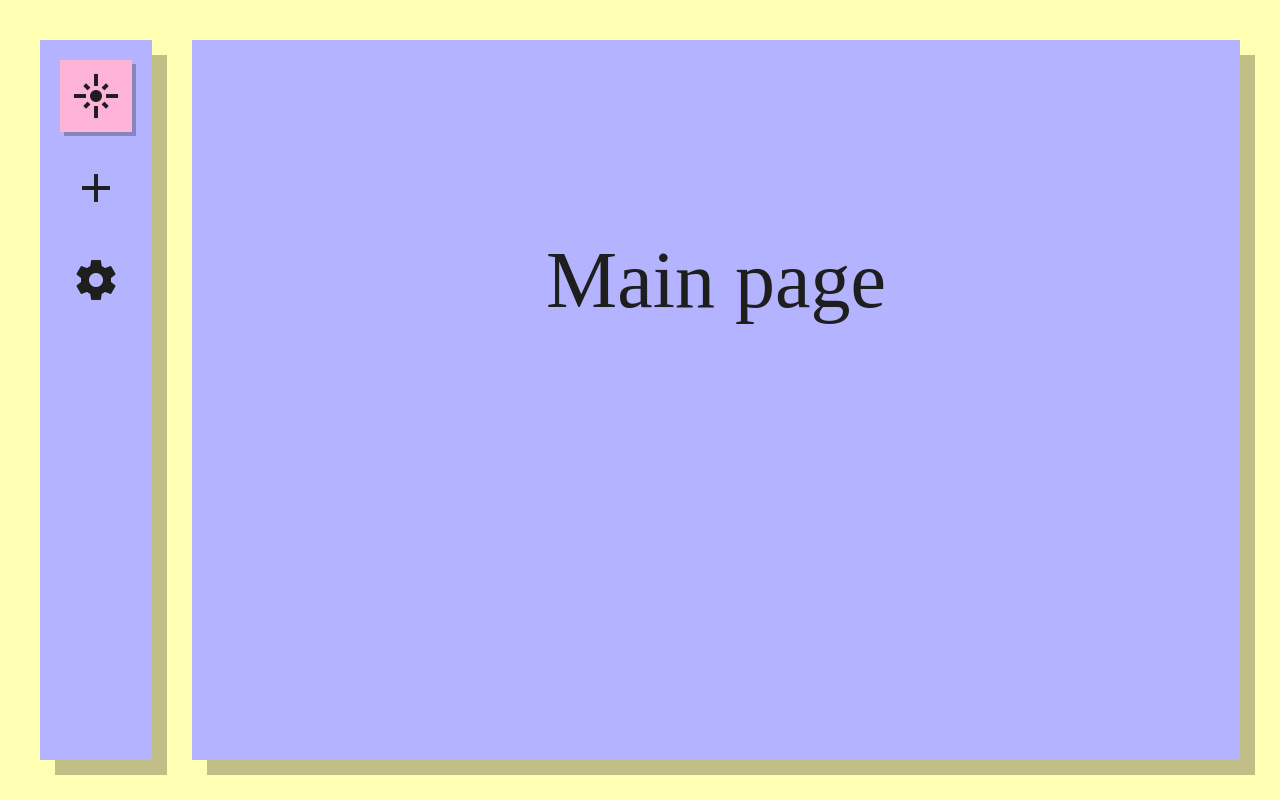
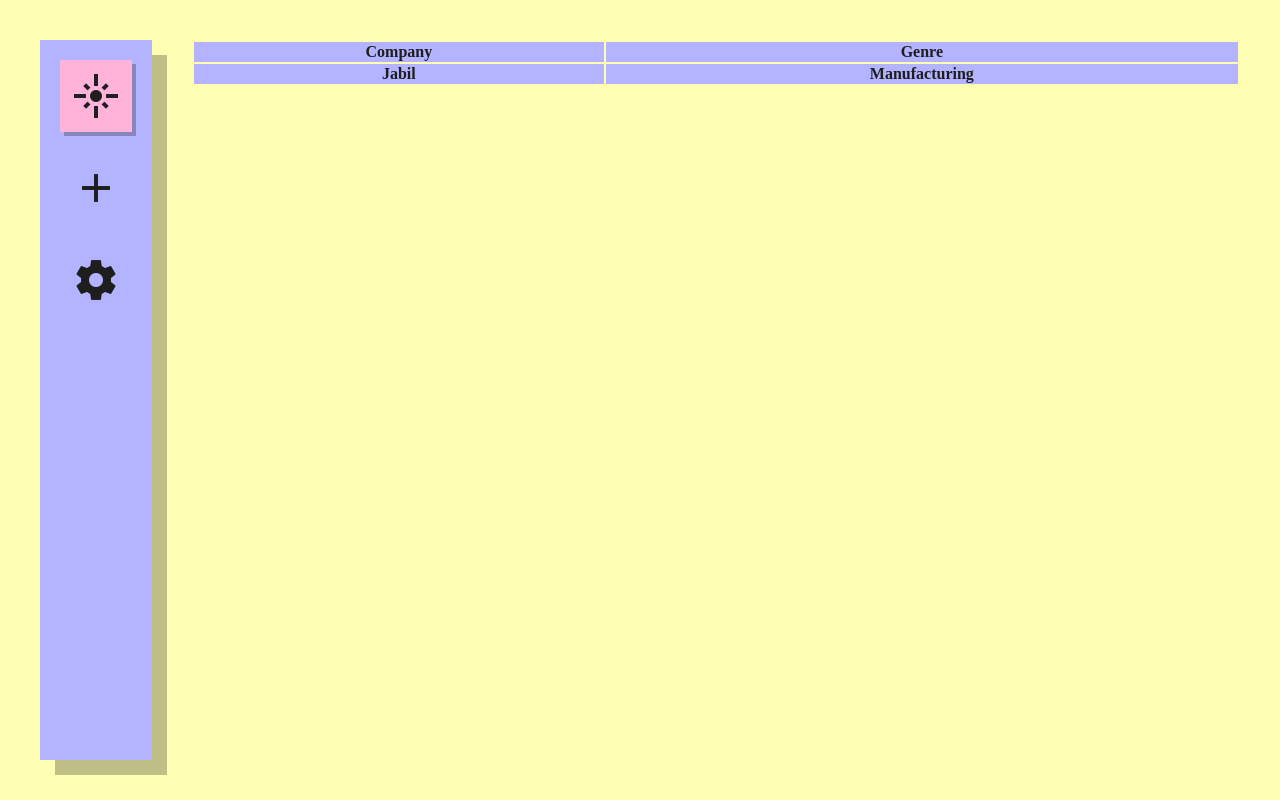
Before and after one commit to Et-17/Helios, a Vue app: page / in a window 1280 px wide. Built offline with nearby package versions, Linux system fonts and the light colour scheme.

Commit message:
Add basic company list view
I'm still in the sort of mess around stage, so these commits aren't very
focused, but here's a little prototype company list. Much to do!

```diff
--- a/src/App.vue
+++ b/src/App.vue
@@ -1,6 +1,7 @@
 <script setup lang="ts">
 import { ref } from 'vue';
 import Sidebar from './Sidebar/Sidebar.vue';
+import CompanyList from './CompanyList.vue';
 import MainView from './MainView.vue';
 
 const current_page = ref('main');
@@ -8,7 +9,8 @@ const current_page = ref('main');
 
 <template>
   <Sidebar @page-change="p => current_page = p" />
-  <MainView :page="current_page" />
+  <!-- <MainView :page="current_page" /> -->
+  <CompanyList />
 </template>
 
 <style>
--- /dev/null
+++ b/src/CompanyList.vue
@@ -0,0 +1,60 @@
+<script setup lang="ts">
+import { readDir, writeTextFile, createDir, BaseDirectory } from '@tauri-apps/api/fs';
+import type { FileEntry } from '@tauri-apps/api/fs';
+import { ref } from 'vue';
+
+// const read_dir_stuff = await readDir('users', { dir: BaseDirectory.AppData, recursive: true })
+
+function processEntries(entries: FileEntry[]) {
+  for (const entry of entries) {
+    console.log(`Entry: ${entry.path}`);
+    if (entry.children) {
+      processEntries(entry.children);
+    }
+  }
+}
+
+writeTextFile('users/test.txt', 'this is a test', { dir: BaseDirectory.AppConfig })
+  .then(_ => readDir('users', { dir: BaseDirectory.AppData, recursive: true }))
+  .then(processEntries);
+</script>
+
+<template>
+  <div>
+    <table>
+      <thead>
+        <tr>
+          <th>Company</th>
+          <th>Genre</th>
+        </tr>
+      </thead>
+      <tbody>
+        <tr>
+          <th>Jabil</th>
+          <th>Manufacturing</th>
+        </tr>
+      </tbody>
+    </table>
+  </div>
+</template>
+
+<style scoped="true">
+div {
+  position: absolute;
+  top: var(--outer-gutter);
+  right: var(--outer-gutter);
+  bottom: var(--outer-gutter);
+  left: calc(var(--icon-box-size) + var(--inner-gutter) * 2 + var(--outer-gutter) * 2);
+  overflow: hidden;
+}
+
+table {
+  width: 100%;
+}
+
+tr {
+  width: 100%;
+  background-color: var(--palette-card);
+  margin: var(--outer-gutter);
+}
+</style>
--- a/src/MainView.vue
+++ b/src/MainView.vue
@@ -1,4 +1,5 @@
 <script setup lang="ts">
+import CompanyList from './CompanyList.vue'
 import { invoke } from '@tauri-apps/api/tauri';
 
 invoke('greet', { name: 'World!' })
@@ -12,7 +13,8 @@ const props = defineProps<{
 <template>
   <div id="main-block">
     <Transition name="pages" mode="out-in">
-      <div class="page" id="main" v-if="page == 'main'">Main page</div>
+      <!-- <div class="page" id="main" v-if="page == 'main'">Main page</div> -->
+      <CompanyList class="page" id="main" v-if="page == 'main'" />
       <div class="page" id="add" v-else-if="page == 'add'">Add business page</div>
       <div class="page" id="settings" v-else-if="page == 'settings'">Settings page</div>
     </Transition>
@@ -28,7 +30,7 @@ const props = defineProps<{
   left: calc(var(--icon-box-size) + var(--inner-gutter) * 2 + var(--outer-gutter) * 2);
   background-color: var(--palette-card);
   box-shadow: 15px 15px 0px rgba(0, 0, 0, 0.25);
-  font-size: 5rem;
+  /* font-size: 5rem; */
   overflow: hidden;
 }
 
@@ -37,7 +39,7 @@ const props = defineProps<{
   width: 100%;
   height: 100%;
   top: 0%;
-  line-height: 30rem;
+  /* line-height: 30rem; */
   text-align: center;
 }
 
```
Also changed, not shown: src-tauri/tauri.conf.json (+8 -1 lines), 1 other file (tests, documents, lock files or other folders).
